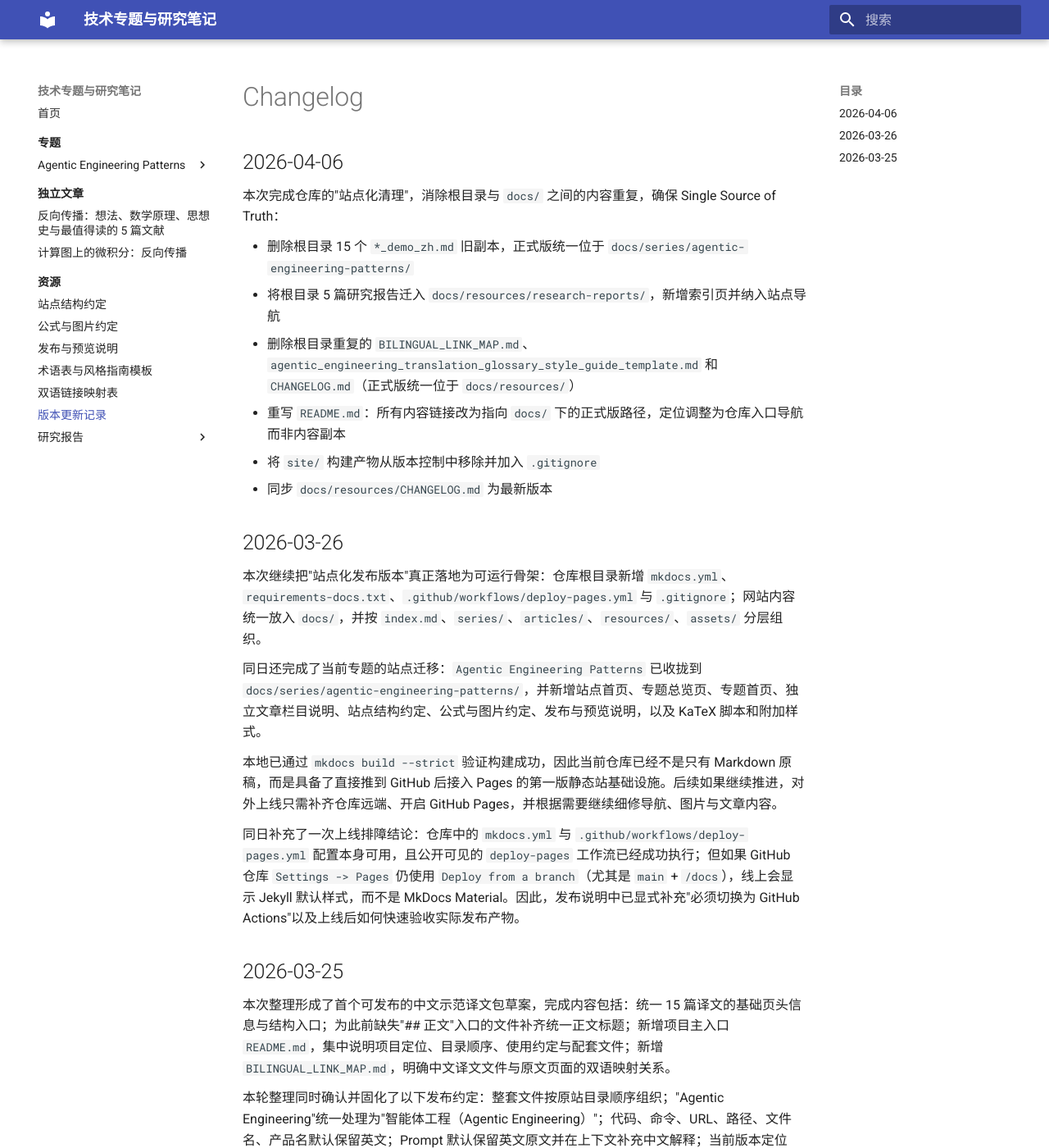
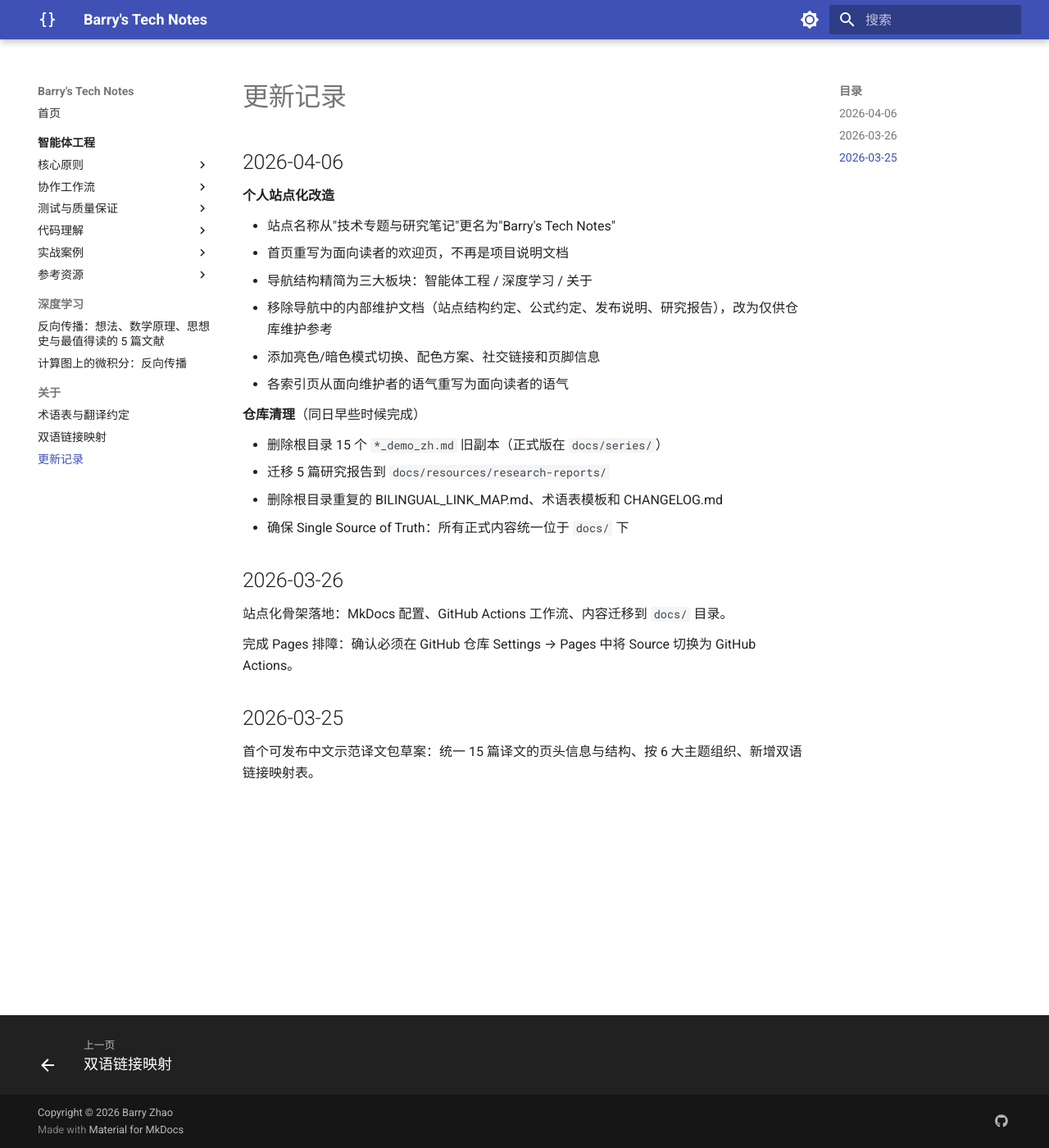
Before and after one commit to mypopydev/mypopydev.github.io, an MkDocs documentation site: the page built from docs/resources/CHANGELOG.md, in a window 1280 px wide and 1400 px high. Shown: the whole window at 82% size. Built offline with MkDocs 1.6.1 and Material for MkDocs 9.7.7, drawn with Linux system fonts in a browser that asks for light colours; some of the changed text lies outside the part shown.

Commit message:
refactor: 个人站点化改造 — 重塑首页、导航、配色与品牌

```diff
--- a/docs/resources/CHANGELOG.md
+++ b/docs/resources/CHANGELOG.md
@@ -1,32 +1,29 @@
-# Changelog
+# 更新记录
 
 ## 2026-04-06
 
-本次完成仓库的"站点化清理"，消除根目录与 `docs/` 之间的内容重复，确保 Single Source of Truth：
+**个人站点化改造**
 
-- 删除根目录 15 个 `*_demo_zh.md` 旧副本，正式版统一位于 `docs/series/agentic-engineering-patterns/`
-- 将根目录 5 篇研究报告迁入 `docs/resources/research-reports/`，新增索引页并纳入站点导航
-- 删除根目录重复的 `BILINGUAL_LINK_MAP.md`、`agentic_engineering_translation_glossary_style_guide_template.md` 和 `CHANGELOG.md`（正式版统一位于 `docs/resources/`）
-- 重写 `README.md`：所有内容链接改为指向 `docs/` 下的正式版路径，定位调整为仓库入口导航而非内容副本
-- 将 `site/` 构建产物从版本控制中移除并加入 `.gitignore`
-- 同步 `docs/resources/CHANGELOG.md` 为最新版本
+- 站点名称从"技术专题与研究笔记"更名为"Barry's Tech Notes"
+- 首页重写为面向读者的欢迎页，不再是项目说明文档
+- 导航结构精简为三大板块：智能体工程 / 深度学习 / 关于
+- 移除导航中的内部维护文档（站点结构约定、公式约定、发布说明、研究报告），改为仅供仓库维护参考
+- 添加亮色/暗色模式切换、配色方案、社交链接和页脚信息
+- 各索引页从面向维护者的语气重写为面向读者的语气
+
+**仓库清理**（同日早些时候完成）
+
+- 删除根目录 15 个 `*_demo_zh.md` 旧副本（正式版在 `docs/series/`）
+- 迁移 5 篇研究报告到 `docs/resources/research-reports/`
+- 删除根目录重复的 BILINGUAL_LINK_MAP.md、术语表模板和 CHANGELOG.md
+- 确保 Single Source of Truth：所有正式内容统一位于 `docs/` 下
 
 ## 2026-03-26
 
-本次继续把"站点化发布版本"真正落地为可运行骨架：仓库根目录新增 `mkdocs.yml`、`requirements-docs.txt`、`.github/workflows/deploy-pages.yml` 与 `.gitignore`；网站内容统一放入 `docs/`，并按 `index.md`、`series/`、`articles/`、`resources/`、`assets/` 分层组织。
+站点化骨架落地：MkDocs 配置、GitHub Actions 工作流、内容迁移到 `docs/` 目录。
 
-同日还完成了当前专题的站点迁移：`Agentic Engineering Patterns` 已收拢到 `docs/series/agentic-engineering-patterns/`，并新增站点首页、专题总览页、专题首页、独立文章栏目说明、站点结构约定、公式与图片约定、发布与预览说明，以及 KaTeX 脚本和附加样式。
-
-本地已通过 `mkdocs build --strict` 验证构建成功，因此当前仓库已经不是只有 Markdown 原稿，而是具备了直接推到 GitHub 后接入 Pages 的第一版静态站基础设施。后续如果继续推进，对外上线只需补齐仓库远端、开启 GitHub Pages，并根据需要继续细修导航、图片与文章内容。
-
-同日补充了一次上线排障结论：仓库中的 `mkdocs.yml` 与 `.github/workflows/deploy-pages.yml` 配置本身可用，且公开可见的 `deploy-pages` 工作流已经成功执行；但如果 GitHub 仓库 `Settings -> Pages` 仍使用 `Deploy from a branch`（尤其是 `main` + `/docs`），线上会显示 Jekyll 默认样式，而不是 MkDocs Material。因此，发布说明中已显式补充"必须切换为 GitHub Actions"以及上线后如何快速验收实际发布产物。
+完成 Pages 排障：确认必须在 GitHub 仓库 Settings → Pages 中将 Source 切换为 GitHub Actions。
 
 ## 2026-03-25
 
-本次整理形成了首个可发布的中文示范译文包草案，完成内容包括：统一 15 篇译文的基础页头信息与结构入口；为此前缺失"## 正文"入口的文件补齐统一正文标题；新增项目主入口 `README.md`，集中说明项目定位、目录顺序、使用约定与配套文件；新增 `BILINGUAL_LINK_MAP.md`，明确中文译文文件与原文页面的双语映射关系。
-
-本轮整理同时确认并固化了以下发布约定：整套文件按原站目录顺序组织；"Agentic Engineering"统一处理为"智能体工程（Agentic Engineering）"；代码、命令、URL、路径、文件名、产品名默认保留英文；Prompt 默认保留英文原文并在上下文补充中文解释；当前版本定位为"示范译文"，不是官方授权中文版。
-
-同日又完成一次结构改版：`README.md` 从单表目录调整为按 6 大主题组织的首页式导航，并补充更适合首次访问者的导语与阅读路径；`BILINGUAL_LINK_MAP.md` 调整为按相同 6 大主题分段展示；15 篇译文统一补充"所属主题 / 上一篇 / 下一篇"导航，便于顺序通读和站点化发布。
-
-后续若继续推进，建议优先做三类工作：第一，逐篇二次润色，进一步收敛长句、口语感和术语颗粒度；第二，补充对外发布说明，例如版权边界、引用方式和版本命名规则；第三，如需对外长期维护，可考虑生成静态目录页或站点化发布版本。
+首个可发布中文示范译文包草案：统一 15 篇译文的页头信息与结构、按 6 大主题组织、新增双语链接映射表。
--- a/docs/series/agentic-engineering-patterns/index.md
+++ b/docs/series/agentic-engineering-patterns/index.md
@@ -1,10 +1,12 @@
-# 《Agentic Engineering Patterns》中文译文专题
+# 《Agentic Engineering Patterns》中文译文
 
-这个专题收录 Simon Willison《Agentic Engineering Patterns》系列的 15 篇中文示范译文，以及与之配套的映射表、术语约定和更新记录。当前版本定位为公开交流与内部协作用的“示范译文专题”，不是作者官方中文版。
+> 原作者：[Simon Willison](https://simonwillison.net/) · 译文版本：v0.1 · 非官方翻译
 
-整套内容按原站 6 个大主题组织，阅读上既可以顺序通读，也可以按主题跳读。为了给未来不相关文章留出空间，这套译文已经从站点根层收拢到 `series/agentic-engineering-patterns/`，后续其“上一篇 / 下一篇”导航默认只在本专题内部生效。
+本专题收录 Simon Willison 这一系列的 15 篇中文示范译文。整套内容按原站六大主题组织，既可以顺序通读，也可以按主题跳读。
 
-## 六大主题导航
+---
+
+## 六大主题
 
 ### 1. 核心原则
 
@@ -39,6 +41,6 @@
 
 - [我常用的 Prompt](./prompts_i_use_demo_zh.md)
 
-## 配套资源
+---
 
-如果你要继续整理或对外发布这个专题，建议顺手查看资源区里的这些文件：术语表与风格指南模板、双语链接映射表、版本更新记录，以及站点结构和公式/图片约定说明。
+**术语约定**：Agentic Engineering 译为"智能体工程"，Coding Agent 译为"编码智能体"。完整术语表见 [术语表与翻译约定](../../resources/agentic_engineering_translation_glossary_style_guide_template.md)。
--- a/mkdocs.yml
+++ b/mkdocs.yml
@@ -1,17 +1,38 @@
-site_name: 技术专题与研究笔记
-site_description: 面向长期维护的 Markdown 静态站骨架，支持专题、独立文章、LaTeX 公式与图片资源管理。
+site_name: Barry's Tech Notes
+site_url: https://mypopydev.github.io/
+site_description: AI 工程、深度学习与技术翻译的个人笔记站
+site_author: Barry Zhao
 docs_dir: docs
 site_dir: site
 theme:
   name: material
   language: zh
+  icon:
+    logo: material/code-braces
+  palette:
+    - media: "(prefers-color-scheme: light)"
+      scheme: default
+      primary: indigo
+      accent: amber
+      toggle:
+        icon: material/brightness-7
+        name: 切换到暗色模式
+    - media: "(prefers-color-scheme: dark)"
+      scheme: slate
+      primary: indigo
+      accent: amber
+      toggle:
+        icon: material/brightness-4
+        name: 切换到亮色模式
   features:
     - navigation.indexes
     - navigation.sections
     - navigation.top
+    - navigation.footer
     - search.highlight
     - search.suggest
     - content.code.copy
+    - toc.follow
 plugins:
   - search
 markdown_extensions:
@@ -29,6 +50,9 @@ markdown_extensions:
   - pymdownx.inlinehilite
   - pymdownx.snippets
   - pymdownx.superfences
+  - pymdownx.emoji:
+      emoji_index: !!python/name:material.extensions.emoji.twemoji
+      emoji_generator: !!python/name:material.extensions.emoji.to_svg
   - pymdownx.tabbed:
       alternate_style: true
 extra_css:
@@ -38,49 +62,41 @@ extra_javascript:
   - https://cdn.jsdelivr.net/npm/katex@0.16.11/dist/katex.min.js
   - https://cdn.jsdelivr.net/npm/katex@0.16.11/dist/contrib/auto-render.min.js
   - assets/javascripts/katex.js
+extra:
+  social:
+    - icon: fontawesome/brands/github
+      link: https://github.com/mypopydev
+      name: GitHub
+copyright: Copyright &copy; 2026 Barry Zhao
 nav:
   - 首页: index.md
-  - 专题:
-      - 专题总览: series/index.md
-      - Agentic Engineering Patterns:
-          - 专题首页: series/agentic-engineering-patterns/index.md
-          - 核心原则:
-              - 什么是智能体工程？: series/agentic-engineering-patterns/what_is_agentic_engineering_demo_zh.md
-              - 现在，写代码很便宜: series/agentic-engineering-patterns/writing_code_is_cheap_now_demo_zh.md
-              - 把你会做的事囤起来: series/agentic-engineering-patterns/hoard_things_you_know_how_to_do_demo_zh.md
-              - AI 应该帮助我们产出更好的代码: series/agentic-engineering-patterns/ai_should_help_us_produce_better_code_demo_zh.md
-              - 反模式：有些事要避免: series/agentic-engineering-patterns/anti_patterns_things_to_avoid_demo_zh.md
-          - 协作工作流:
-              - 编码智能体如何工作: series/agentic-engineering-patterns/how_coding_agents_work_demo_zh.md
-              - 如何将 Git 用于编码智能体工作流: series/agentic-engineering-patterns/using_git_with_coding_agents_demo_zh.md
-              - 子智能体: series/agentic-engineering-patterns/subagents_demo_zh.md
-          - 测试与质量保证:
-              - 红/绿 TDD: series/agentic-engineering-patterns/red_green_tdd_demo_zh.md
-              - 先跑测试: series/agentic-engineering-patterns/first_run_the_tests_demo_zh.md
-              - 让智能体做手动测试: series/agentic-engineering-patterns/agentic_manual_testing_demo_zh.md
-          - 代码理解:
-              - 线性讲解: series/agentic-engineering-patterns/linear_walkthroughs_demo_zh.md
-              - 交互式解释: series/agentic-engineering-patterns/interactive_explanations_demo_zh.md
-          - 实战案例:
-              - 用 WebAssembly 和 Gifsicle 构建 GIF 优化工具: series/agentic-engineering-patterns/gif_optimization_tool_using_webassembly_and_gifsicle_demo_zh.md
-          - 参考资源:
-              - 我常用的 Prompt: series/agentic-engineering-patterns/prompts_i_use_demo_zh.md
-  - 独立文章:
-      - 栏目说明: articles/index.md
+  - 智能体工程:
+      - 专题导读: series/agentic-engineering-patterns/index.md
+      - 核心原则:
+          - 什么是智能体工程？: series/agentic-engineering-patterns/what_is_agentic_engineering_demo_zh.md
+          - 现在，写代码很便宜: series/agentic-engineering-patterns/writing_code_is_cheap_now_demo_zh.md
+          - 把你会做的事囤起来: series/agentic-engineering-patterns/hoard_things_you_know_how_to_do_demo_zh.md
+          - AI 应该帮助我们产出更好的代码: series/agentic-engineering-patterns/ai_should_help_us_produce_better_code_demo_zh.md
+          - 反模式：有些事要避免: series/agentic-engineering-patterns/anti_patterns_things_to_avoid_demo_zh.md
+      - 协作工作流:
+          - 编码智能体如何工作: series/agentic-engineering-patterns/how_coding_agents_work_demo_zh.md
+          - 如何将 Git 用于编码智能体工作流: series/agentic-engineering-patterns/using_git_with_coding_agents_demo_zh.md
+          - 子智能体: series/agentic-engineering-patterns/subagents_demo_zh.md
+      - 测试与质量保证:
+          - 红/绿 TDD: series/agentic-engineering-patterns/red_green_tdd_demo_zh.md
+          - 先跑测试: series/agentic-engineering-patterns/first_run_the_tests_demo_zh.md
+          - 让智能体做手动测试: series/agentic-engineering-patterns/agentic_manual_testing_demo_zh.md
+      - 代码理解:
+          - 线性讲解: series/agentic-engineering-patterns/linear_walkthroughs_demo_zh.md
+          - 交互式解释: series/agentic-engineering-patterns/interactive_explanations_demo_zh.md
+      - 实战案例:
+          - 用 WebAssembly 和 Gifsicle 构建 GIF 优化工具: series/agentic-engineering-patterns/gif_optimization_tool_using_webassembly_and_gifsicle_demo_zh.md
+      - 参考资源:
+          - 我常用的 Prompt: series/agentic-engineering-patterns/prompts_i_use_demo_zh.md
+  - 深度学习:
       - 反向传播：想法、数学原理、思想史与最值得读的 5 篇文献: articles/backpropagation-ideas-math-history-5-readings.md
       - 计算图上的微积分：反向传播: articles/calculus-on-computational-graphs-backpropagation-zh.md
-  - 资源:
-      - 资源总览: resources/index.md
-      - 站点结构约定: resources/site-structure.md
-      - 公式与图片约定: resources/math-and-images.md
-      - 发布与预览说明: resources/deployment.md
-      - 术语表与风格指南模板: resources/agentic_engineering_translation_glossary_style_guide_template.md
-      - 双语链接映射表: resources/BILINGUAL_LINK_MAP.md
-      - 版本更新记录: resources/CHANGELOG.md
-      - 研究报告:
-          - 报告总览: resources/research-reports/index.md
-          - 6 大主题划分方案: resources/research-reports/research_report_agentic_engineering_patterns_6_themes.md
-          - 翻译可执行方案: resources/research-reports/research_report_agentic_engineering_patterns_translation_plan.md
-          - 站点化部署方案: resources/research-reports/research_report_github_static_site_for_translation_repo.md
-          - 静态站方案选型: resources/research-reports/research_report_static_site_math_images_choice.md
-          - Pages 样式排障报告: resources/research-reports/research_report_pages_jekyll_vs_github_actions_mkdocs_material.md
+  - 关于:
+      - 术语表与翻译约定: resources/agentic_engineering_translation_glossary_style_guide_template.md
+      - 双语链接映射: resources/BILINGUAL_LINK_MAP.md
+      - 更新记录: resources/CHANGELOG.md
```
Also changed, not shown: README.md (+15 -53 lines), docs/index.md (+20 -11 lines).
